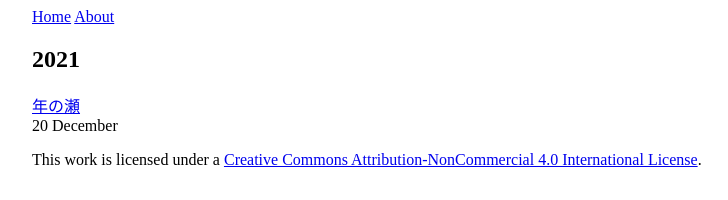
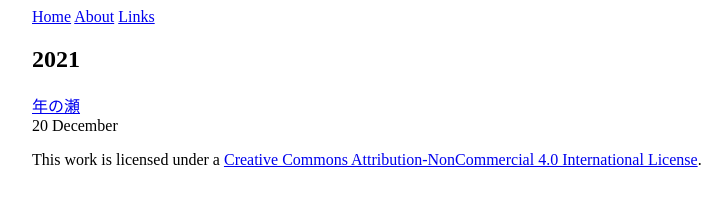
Before and after one commit to keynote-mi/keynote-mi.github.io, a Jekyll site: the page built from index.html, in a window 1280 px wide. Shown: the top 200 px of the page, without its empty margins (208-936 px from the left). Built offline with Jekyll 4.4.1, drawn with Linux system fonts in a browser that asks for light colours; nearby versions of some CDN libraries; library files that are not in the unit come from our copies.

Commit message:
Update links.yml

```diff
--- a/_data/links.yml
+++ b/_data/links.yml
@@ -3,3 +3,6 @@
 
 - url: /about/
   title: About
+
+- url: /links/
+  title: Links
```
